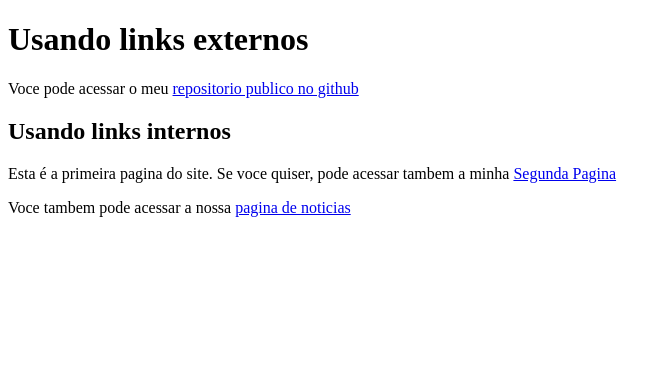
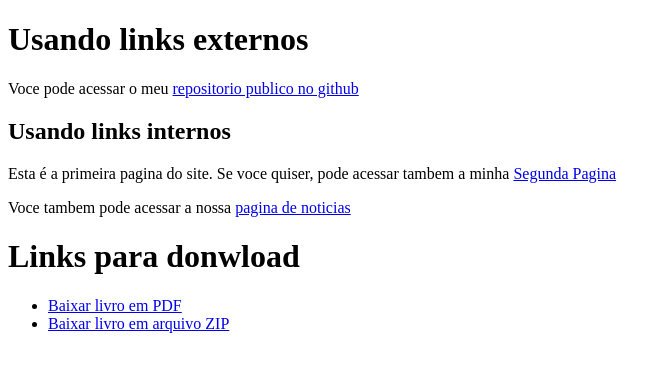
Before and after one commit to thiagoHenrique19/html-css, a plain HTML site: page ex010/index.html in a window 1280 px wide. Shown: the whole page, without its empty margins (0-672 px from the left). Drawn offline with Linux system fonts and the light colour scheme.

Commit message:
html and css

```diff
--- a/ex010/index.html
+++ b/ex010/index.html
@@ -11,5 +11,11 @@
      <h2>Usando links internos</h2>
      <p>Esta é a primeira pagina do site. Se voce quiser, pode acessar tambem a minha <a href="pag002.html" rel="next" target="_self">Segunda Pagina</a> </p>
       <p>Voce tambem pode acessar a nossa <a href="noticias/pag003.html" rel="next" target="_self">pagina de noticias</a></p>
+
+      <h1>Links para donwload</h1>
+      <ul>
+        <li><a href="livro/LinuxNotesForProfessionals.pdf" download="LinuxNotesForProfessionals.pdf" type="application/pdf">Baixar livro em PDF</a></li>
+        <li><a href="livro/LinuxNotesForProfessionals (cópia).zip" download="LinuxNotesForProfessionals.zip" type="application/zip">Baixar livro em arquivo ZIP</a></li>
+      </ul>
 </body>
 </html>
```
Also changed, not shown: 2 other files.
